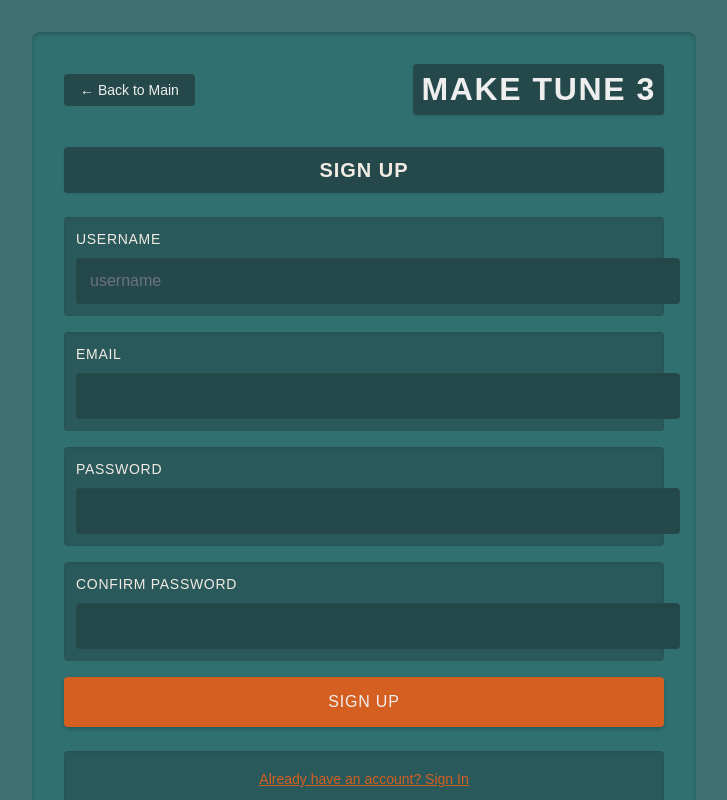
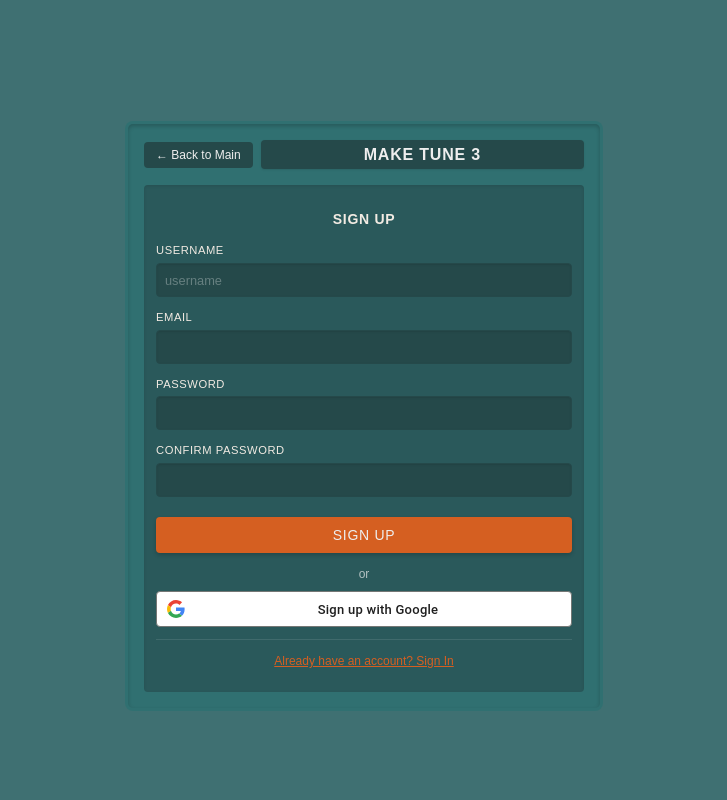
Before and after one commit to wujekd/MAKE-TUNE3, a React (Vite) app in the folder make-tune3-react/: page /auth in a window 1280 px wide. Both pictures are taken after a click on the button "Don't have an account? Sign Up". Shown: the whole page, without its empty margins (276-1003 px from the left). Built offline with nearby package versions, Linux system fonts and the light colour scheme; no server answers.

Commit message:
style registration/login, remove redundant css, debug mixer potentiometer

```diff
--- a/make-tune3-react/src/components/Mixer.tsx
+++ b/make-tune3-react/src/components/Mixer.tsx
@@ -231,6 +231,7 @@
                 step={0.01}
                 size={64}
                 onChange={handleSubmissionVolumeChange}
+                onInput={handleSubmissionVolumeChange}
                 showValue={false}
               />
             ) : (
@@ -280,6 +281,7 @@
                 step={0.01}
                 size={64}
                 onChange={handleMasterVolumeChange}
+                onInput={handleMasterVolumeChange}
                 showValue={false}
               />
             ) : (
--- a/make-tune3-react/src/components/auth/Auth.css
+++ b/make-tune3-react/src/components/auth/Auth.css
@@ -4,37 +4,38 @@
   align-items: center;
   min-height: 100vh;
   background-color: var(--background);
-  padding: 2rem;
-  font-family: Arial, sans-serif;
+  padding: 1rem;
 }
 
 .auth-card {
   background-color: var(--primary1-600);
   border-radius: 0.5rem;
-  padding: 2rem;
+  padding: 1rem;
   box-shadow: inset 0 2px 4px rgba(0, 0, 0, 0.2);
   width: 100%;
-  max-width: 600px;
-  min-width: 500px;
+  max-width: 440px;
   color: var(--white);
+  border: 3px solid transparent;
 }
 
 .auth-header {
   display: flex;
   align-items: center;
   justify-content: space-between;
-  margin-bottom: 2rem;
+  margin-bottom: 1rem;
+  gap: 0.5rem;
 }
 
 .back-button {
   background-color: var(--primary1-800);
   color: var(--white);
   border: none;
-  padding: 0.5rem 1rem;
+  padding: 0.375rem 0.75rem;
   border-radius: 0.25rem;
   cursor: pointer;
-  font-size: 0.875rem;
-  transition: background-color 0.3s ease;
+  font-size: 0.75rem;
+  transition: background-color 0.2s ease;
+  white-space: nowrap;
 }
 
 .back-button:hover {
@@ -44,57 +45,62 @@
 .auth-card h1 {
   text-align: center;
   color: var(--white);
-  font-size: 2rem;
+  font-size: 1rem;
   text-transform: uppercase;
   letter-spacing: 0.05em;
   background-color: var(--primary1-800);
-  padding: 0.5rem;
+  padding: 0.375rem 0.5rem;
   border-radius: 0.25rem;
   box-shadow: 0 1px 2px rgba(0, 0, 0, 0.1);
   margin: 0;
+  flex: 1;
+  white-space: nowrap;
+  overflow: hidden;
+  text-overflow: ellipsis;
 }
 
-.auth-form h2 {
-  text-align: center;
-  margin-bottom: 1.5rem;
-  color: var(--bone);
-  font-size: 1.25rem;
-  text-transform: uppercase;
-  letter-spacing: 0.05em;
-  background-color: var(--primary1-800);
-  padding: 0.5rem;
-  border-radius: 0.25rem;
-  box-shadow: 0 1px 2px rgba(0, 0, 0, 0.1);
-}
-
-.form-group {
-  margin-bottom: 1rem;
+.auth-form {
   background-color: var(--primary1-700);
   padding: 0.75rem;
   border-radius: 0.25rem;
   box-shadow: inset 0 1px 3px rgba(0, 0, 0, 0.1);
 }
 
+.auth-form h2 {
+  text-align: center;
+  margin-bottom: 0.75rem;
+  color: var(--bone);
+  font-size: 0.875rem;
+  text-transform: uppercase;
+  letter-spacing: 0.05em;
+  font-weight: 600;
+}
+
+.form-group {
+  margin-bottom: 0.75rem;
+}
+
 .form-group label {
   display: block;
-  margin-bottom: 0.5rem;
+  margin-bottom: 0.25rem;
   color: var(--bone);
   font-weight: 500;
-  font-size: 0.875rem;
+  font-size: 0.7rem;
   text-transform: uppercase;
   letter-spacing: 0.05em;
 }
 
 .form-group input {
   width: 100%;
-  padding: 0.75rem;
-  border: 2px solid var(--primary1-800);
+  padding: 0.5rem;
+  border: 1px solid var(--primary1-800);
   border-radius: 0.25rem;
-  font-size: 1rem;
+  font-size: 0.875rem;
   background-color: var(--primary1-800);
   color: var(--white);
-  transition: border-color 0.3s ease;
-  box-shadow: inset 0 1px 3px rgba(0, 0, 0, 0.1);
+  transition: border-color 0.2s ease;
+  box-shadow: inset 0 1px 2px rgba(0, 0, 0, 0.1);
+  box-sizing: border-box;
 }
 
 .form-group input:focus {
@@ -104,43 +110,41 @@
 }
 
 .form-group input::placeholder {
-  color: var(--gray-500);
+  color: rgba(255, 255, 255, 0.3);
+  font-size: 0.8rem;
 }
 
 .auth-form button[type="submit"] {
   width: 100%;
-  padding: 1rem;
+  padding: 0.625rem;
   background-color: var(--contrast-600);
   color: var(--white);
   border: none;
   border-radius: 0.25rem;
-  font-size: 1rem;
+  font-size: 0.875rem;
   font-weight: 500;
   cursor: pointer;
-  transition: background-color 0.3s ease;
+  transition: background-color 0.2s ease;
   text-transform: uppercase;
   letter-spacing: 0.05em;
   box-shadow: 0 2px 4px rgba(0, 0, 0, 0.2);
+  margin-top: 0.5rem;
 }
 
 .auth-form button[type="submit"]:hover:not(:disabled) {
   background-color: var(--contrast-700);
-  box-shadow: 0 4px 8px rgba(0, 0, 0, 0.3);
 }
 
 .auth-form button[type="submit"]:disabled {
-  background-color: var(--gray-500);
+  opacity: 0.5;
   cursor: not-allowed;
-  box-shadow: none;
 }
 
 .auth-links {
-  margin-top: 1.5rem;
+  margin-top: 0.75rem;
   text-align: center;
-  background-color: var(--primary1-700);
-  padding: 1rem;
-  border-radius: 0.25rem;
-  box-shadow: inset 0 1px 3px rgba(0, 0, 0, 0.1);
+  padding: 0.5rem;
+  border-top: 1px solid rgba(255, 255, 255, 0.1);
 }
 
 .auth-links button {
@@ -149,55 +153,26 @@
   color: var(--contrast-600);
   text-decoration: underline;
   cursor: pointer;
-  font-size: 0.875rem;
-  margin: 0 0.5rem;
+  font-size: 0.75rem;
   padding: 0.25rem 0.5rem;
   border-radius: 0.25rem;
-  transition: background-color 0.3s ease;
+  transition: background-color 0.2s ease;
 }
 
 .auth-links button:hover {
   color: var(--contrast-700);
-  background-color: var(--primary1-800);
+  background-color: rgba(255, 255, 255, 0.05);
 }
 
 .error-message {
-  background-color: var(--red-700);
+  background-color: rgba(239, 68, 68, 0.2);
   color: var(--white);
-  padding: 1rem;
+  padding: 0.5rem;
   border-radius: 0.25rem;
-  margin-bottom: 1rem;
+  margin-bottom: 0.75rem;
   text-align: center;
-  border: 1px solid var(--accent);
-  box-shadow: inset 0 1px 3px rgba(0, 0, 0, 0.1);
-  font-size: 0.875rem;
-}
-
-/* Tablet-specific adjustments */
-@media (min-width: 768px) and (max-width: 1024px) {
-  .auth-card {
-    max-width: 500px;
-    min-width: 450px;
-    padding: 2.5rem;
-  }
-
-  .auth-card h1 {
-    font-size: 1.75rem;
-  }
-
-  .auth-form h2 {
-    font-size: 1.125rem;
-  }
-
-  .form-group input {
-    font-size: 1rem;
-    padding: 0.875rem;
-  }
-
-  .auth-form button[type="submit"] {
-    font-size: 1rem;
-    padding: 1.125rem;
-  }
+  border: 1px solid rgba(239, 68, 68, 0.5);
+  font-size: 0.75rem;
 }
 
 /* Google Sign-In material button */
@@ -209,45 +184,44 @@
   background-color: WHITE;
   background-image: none;
   border: 1px solid #747775;
-  -webkit-border-radius: 20px;
-  border-radius: 20px;
-  -webkit-box-sizing: border-box;
+  border-radius: 4px;
   box-sizing: border-box;
   color: #1f1f1f;
   cursor: pointer;
   font-family: 'Roboto', arial, sans-serif;
-  font-size: 14px;
-  height: 40px;
+  font-size: 13px;
+  height: 36px;
   letter-spacing: 0.25px;
   outline: none;
   overflow: hidden;
-  padding: 0 12px;
+  padding: 0 10px;
   position: relative;
   text-align: center;
-  -webkit-transition: background-color .218s, border-color .218s, box-shadow .218s;
   transition: background-color .218s, border-color .218s, box-shadow .218s;
   vertical-align: middle;
   white-space: nowrap;
-  width: auto;
-  max-width: 400px;
-  min-width: min-content;
+  width: 100%;
+  max-width: 100%;
 }
 
 .oauth-separator {
   text-align: center;
-  margin: 1rem 0;
+  margin: 0.75rem 0 0.5rem 0;
+  font-size: 0.75rem;
+  opacity: 0.7;
 }
 
 .oauth-center {
   display: flex;
   justify-content: center;
+  margin-bottom: 0.5rem;
 }
 
 .gsi-material-button .gsi-material-button-icon {
-  height: 20px;
-  margin-right: 12px;
-  min-width: 20px;
-  width: 20px;
+  height: 18px;
+  margin-right: 10px;
+  min-width: 18px;
+  width: 18px;
 }
 
 .gsi-material-button .gsi-material-button-content-wrapper {
--- a/make-tune3-react/src/components/auth/LoginForm.tsx
+++ b/make-tune3-react/src/components/auth/LoginForm.tsx
@@ -66,7 +66,6 @@
       <div className="oauth-center">
       <button
         className="gsi-material-button"
-        style={{ width: 220 as any }}
         type="button"
         aria-label="Sign in with Google"
         disabled={loading}
--- a/make-tune3-react/src/components/auth/RegisterForm.tsx
+++ b/make-tune3-react/src/components/auth/RegisterForm.tsx
@@ -14,7 +14,7 @@
   const [loading, setLoading] = useState(false);
   const [error, setError] = useState('');
 
-  const { signUp } = useAppStore(state => state.auth);
+  const { signUp, signInWithGoogle } = useAppStore(state => state.auth);
 
   const handleSubmit = async (e: React.FormEvent) => {
     e.preventDefault();
@@ -92,6 +92,42 @@
         </button>
       </form>
 
+      <div className="oauth-separator">or</div>
+      <div className="oauth-center">
+        <button
+          className="gsi-material-button"
+          type="button"
+          aria-label="Sign up with Google"
+          disabled={loading}
+          onClick={async () => {
+            setError('');
+            setLoading(true);
+            try {
+              await signInWithGoogle();
+            } catch (e: any) {
+              setError(e?.message || 'Google sign-up failed');
+            } finally {
+              setLoading(false);
+            }
+          }}
+        >
+          <div className="gsi-material-button-state"></div>
+          <div className="gsi-material-button-content-wrapper">
+            <div className="gsi-material-button-icon">
+              <svg version="1.1" xmlns="http://www.w3.org/2000/svg" viewBox="0 0 48 48" style={{ display: 'block' }}>
+                <path fill="#EA4335" d="M24 9.5c3.54 0 6.71 1.22 9.21 3.6l6.85-6.85C35.9 2.38 30.47 0 24 0 14.62 0 6.51 5.38 2.56 13.22l7.98 6.19C12.43 13.72 17.74 9.5 24 9.5z"></path>
+                <path fill="#4285F4" d="M46.98 24.55c0-1.57-.15-3.09-.38-4.55H24v9.02h12.94c-.58 2.96-2.26 5.48-4.78 7.18l7.73 6c4.51-4.18 7.09-10.36 7.09-17.65z"></path>
+                <path fill="#FBBC05" d="M10.53 28.59c-.48-1.45-.76-2.99-.76-4.59s.27-3.14.76-4.59l-7.98-6.19C.92 16.46 0 20.12 0 24c0 3.88.92 7.54 2.56 10.78l7.97-6.19z"></path>
+                <path fill="#34A853" d="M24 48c6.48 0 11.93-2.13 15.89-5.81l-7.73-6c-2.15 1.45-4.92 2.3-8.16 2.3-6.26 0-11.57-4.22-13.47-9.91l-7.98 6.19C6.51 42.62 14.62 48 24 48z"></path>
+                <path fill="none" d="M0 0h48v48H0z"></path>
+              </svg>
+            </div>
+            <span className="gsi-material-button-contents">Sign up with Google</span>
+            <span style={{ display: 'none' }}>Sign up with Google</span>
+          </div>
+        </button>
+      </div>
+
       <div className="auth-links">
         <button type="button" onClick={onSwitchToSignIn}>
           Already have an account? Sign In
--- a/make-tune3-react/src/styles/utils.css
+++ b/make-tune3-react/src/styles/utils.css
@@ -1,11 +1,3 @@
 .row { display: flex; }
-.col { display: flex; flex-direction: column; }
-.gap-8 { gap: 8px; }
 .gap-16 { gap: 16px; }
-.mt-8 { margin-top: 8px; }
-.mb-8 { margin-bottom: 8px; }
-.center { display: flex; align-items: center; justify-content: center; }
-.hidden { display: none; }
 .wrap { flex-wrap: wrap; }
-.nowrap { flex-wrap: nowrap; }
-.abs-tl { position: absolute; top: 16px; left: 16px; z-index: 1000; }
--- a/make-tune3-react/src/views/VotingView.tsx
+++ b/make-tune3-react/src/views/VotingView.tsx
@@ -8,7 +8,6 @@
 import SubmissionItem from '../components/SubmissionItem';
 import Favorites from '../components/Favorites';
 import { Mixer } from '../components/Mixer';
-// import { SubmissionEQ } from '../components/SubmissionEQ';
 import { DebugInfo } from '../components/DebugInfo';
 import ProjectHistory from '../components/ProjectHistory';
 import { CollabHeader } from '../components/CollabHeader';
```
Also changed, not shown: make-tune3-react/src/components/Favorites.css (+1 -27 lines), make-tune3-react/src/components/MyProjects.tsx (+18 -4 lines).
